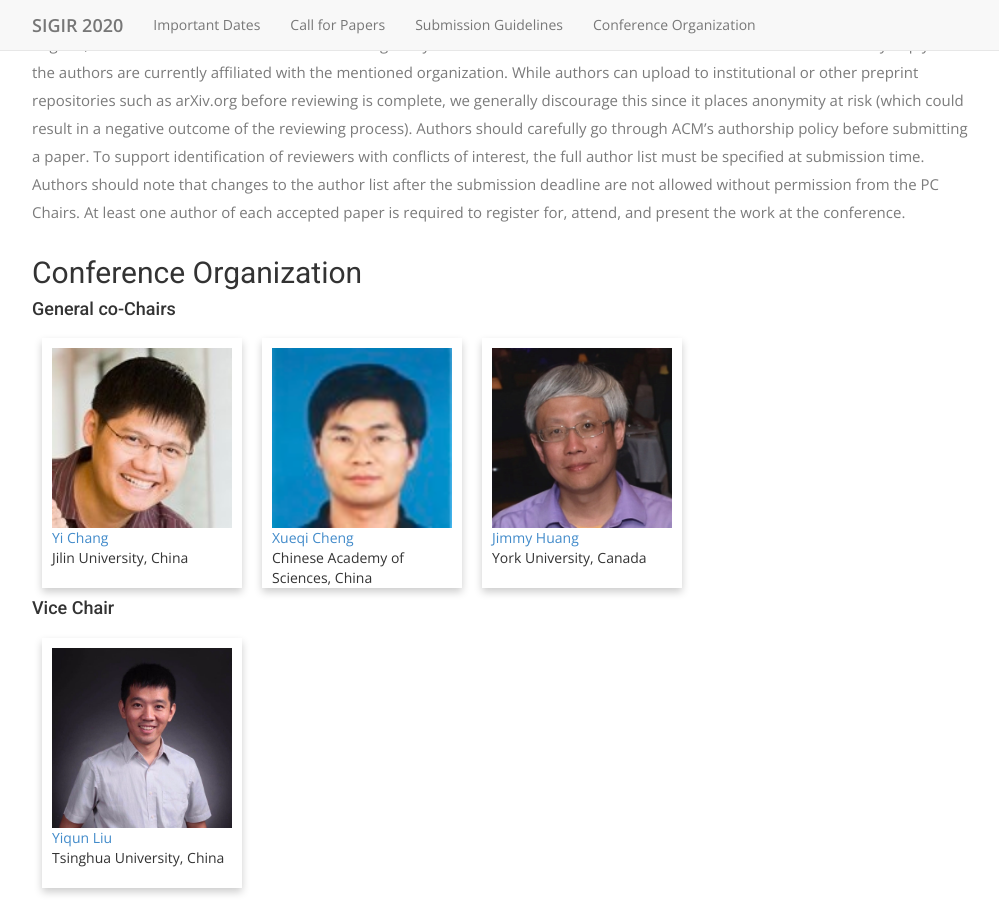
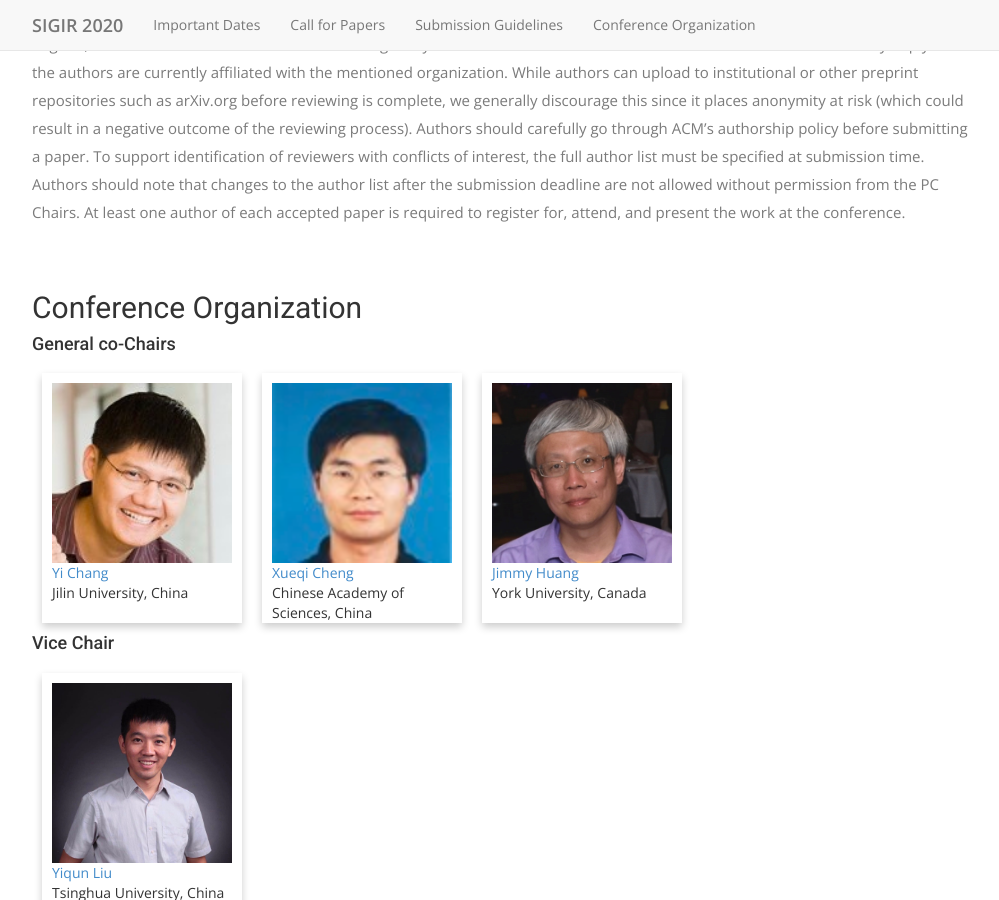
Before and after one commit to LongPhilXia/testLandingPage, a Jekyll site: the page built from index.html, in a window 1280 px wide and 900 px high, scrolled down 3429 px. Shown: the whole window, without its empty margins (38-1037 px from the left). Built offline with Jekyll 4.4.1, drawn with Linux system fonts in a browser that asks for light colours; nearby versions of some CDN libraries; some web fonts are replaced.

Commit message:
Update index.html

```diff
--- a/index.html
+++ b/index.html
@@ -222,7 +222,7 @@
 
             <div id="organization" class="col-sm-12 col-md-9">
               <div id="organizers">
-                <div><h2>    </h2></div>
+                <div class="block"><h2>    </h2></div>
     <h2>Conference Organization</h2>
         <h4>General co-Chairs</h4>
         <ul>
```
